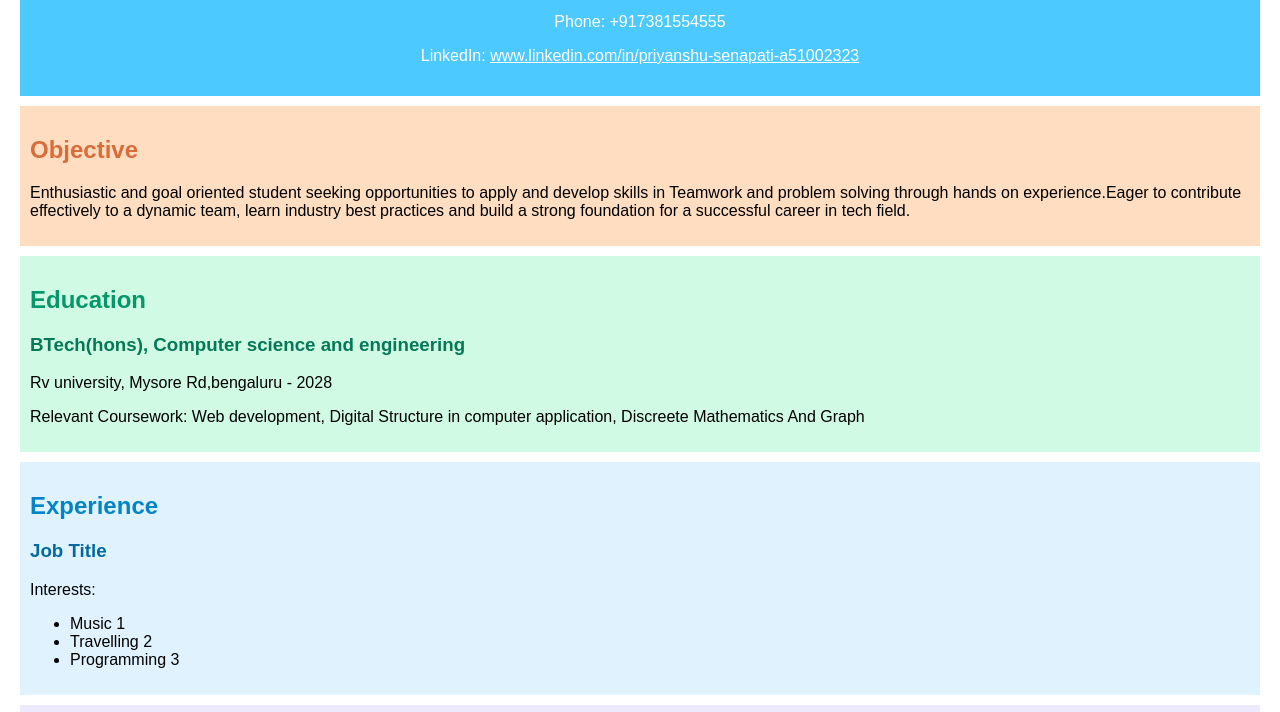
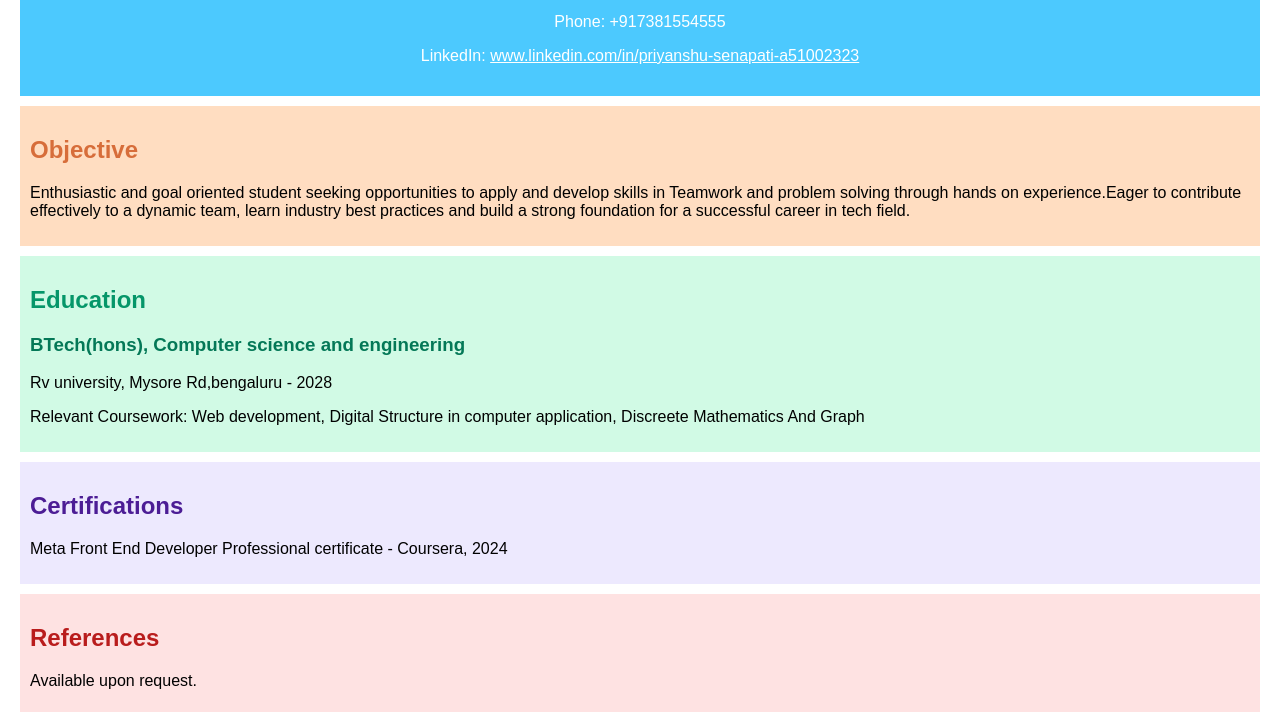
Before and after one commit to Priyanshu-senapati/Myresume, a plain HTML site: page index.html in a window 1280 px wide. Shown: the part 240-952 px from the top of the page. Drawn offline with Linux system fonts and the light colour scheme.

Commit message:
Update index.html

```diff
--- a/index.html
+++ b/index.html
@@ -8,7 +8,7 @@
 <body style="font-family: Arial, sans-serif; margin: 20px;">
 
     <header style="background-color: #4CC9FE; color: white; padding: 15px; text-align: center;">
-        <img src="./pic2.jpg" style="width: 100px; height: 100px; border-radius: 50%;">
+        <img src="C:\Users\PRIYANSHU\Downloads\passport pic jpg.jpg" style="width: 100px; height: 100px; border-radius: 50%;">
         <h1>PRIYANSHU KUMAR SENAPATI </h1>
         <p>Email: <a href="mailto:priyanshusenapati05gmail@gmail.com" style="color: white; text-decoration: underline;">priyanshusenapati05gmail@gmail.com</a></p>
         <p>Phone: +917381554555</p>
@@ -26,17 +26,6 @@
         <p>Rv university, Mysore Rd,bengaluru  - 2028</p>
         <p>Relevant Coursework: Web development, Digital Structure in computer application, Discreete Mathematics And Graph </p>
     </section>
-    <section style="background-color: #E0F2FE; padding: 10px; margin-top: 10px;">
-        <h2 style="color: #0284C7;">Experience</h2>
-        <h3 style="color: #0369A1;">Job Title</h3>
-        <p>Interests:</p>
-        <ul>
-            <li> Music 1</li>
-            <li> Travelling 2</li>
-            <li> Programming 3</li>
-        </ul>
-    </section>
-
 
 
 
```
